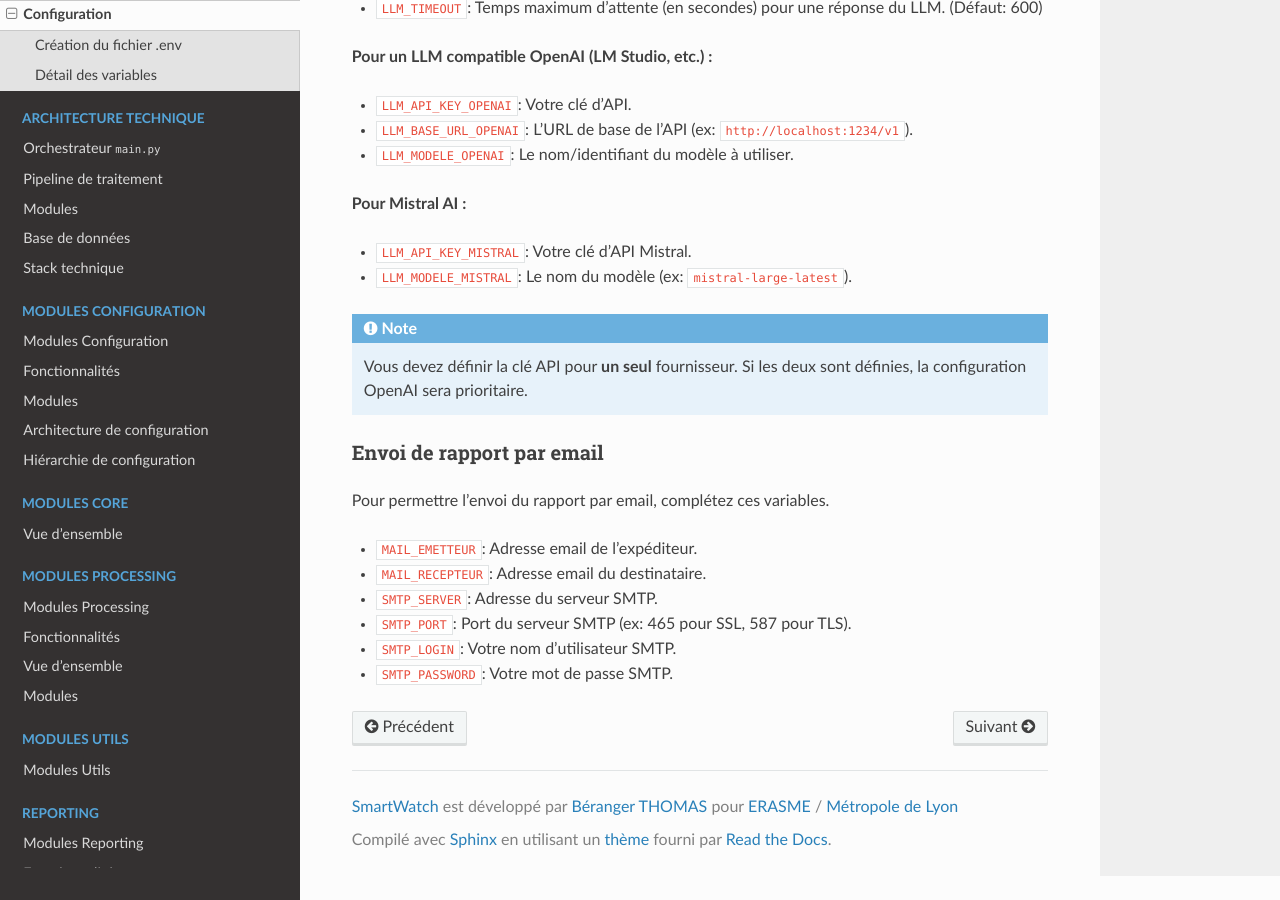
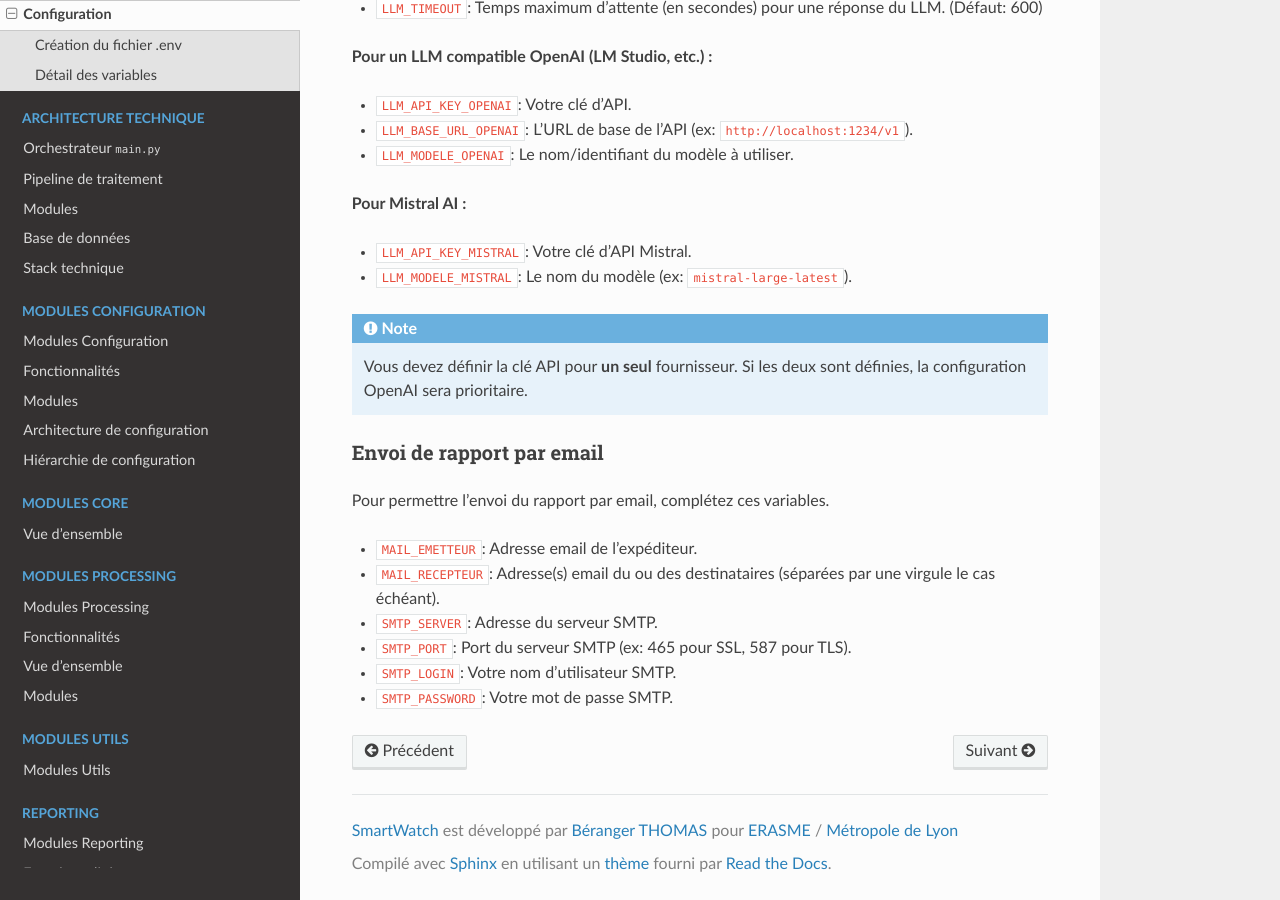
Before and after one commit to datagora-erasme/smart_watch, a Sphinx documentation site: the page built from docs/guide/configuration.rst, in a window 1280 px wide and 900 px high, scrolled down 1761 px. Built offline with Sphinx 7.4.7 and the Read the Docs theme 3.1.0, drawn with Linux system fonts in a browser that asks for light colours; pages that are not in the unit, such as notebooks, are missing from menus.

```diff
--- a/docs/guide/configuration.rst
+++ b/docs/guide/configuration.rst
@@ -87,7 +87,7 @@ Envoi de rapport par email
 Pour permettre l'envoi du rapport par email, complétez ces variables.
 
 *   ``MAIL_EMETTEUR``: Adresse email de l'expéditeur.
-*   ``MAIL_RECEPTEUR``: Adresse email du destinataire.
+*   ``MAIL_RECEPTEUR``: Adresse(s) email du ou des destinataires (séparées par une virgule le cas échéant).
 *   ``SMTP_SERVER``: Adresse du serveur SMTP.
 *   ``SMTP_PORT``: Port du serveur SMTP (ex: 465 pour SSL, 587 pour TLS).
 *   ``SMTP_LOGIN``: Votre nom d'utilisateur SMTP.
--- a/pyproject.toml
+++ b/pyproject.toml
@@ -1,6 +1,6 @@
 [project]
 name = "SmartWatch"
-version = "0.2.0"
+version = "0.3.0"
 description = "Le monitoring intelligent des horaires d'ouverture"
 readme = "README.md"
 requires-python = ">=3.13"
```
